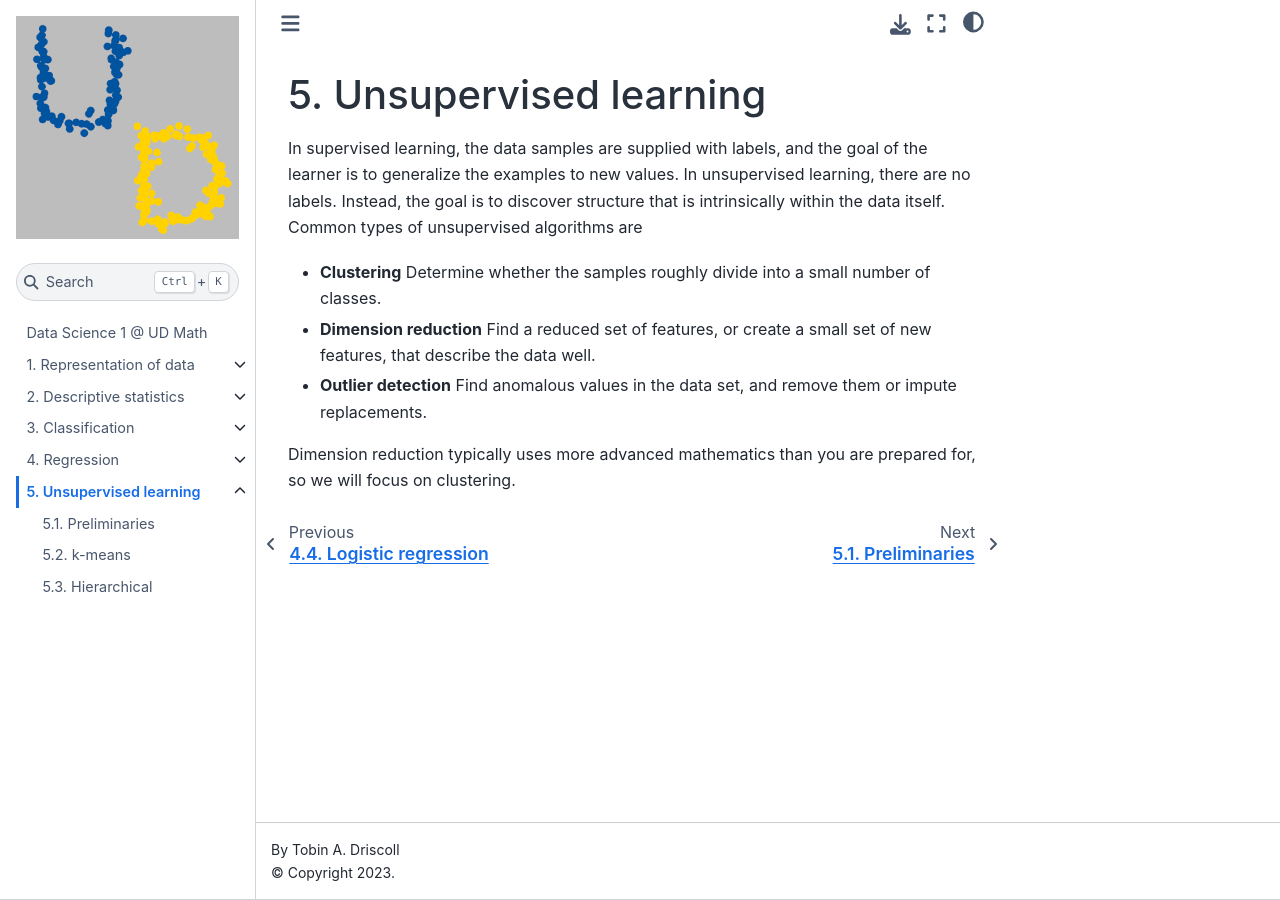
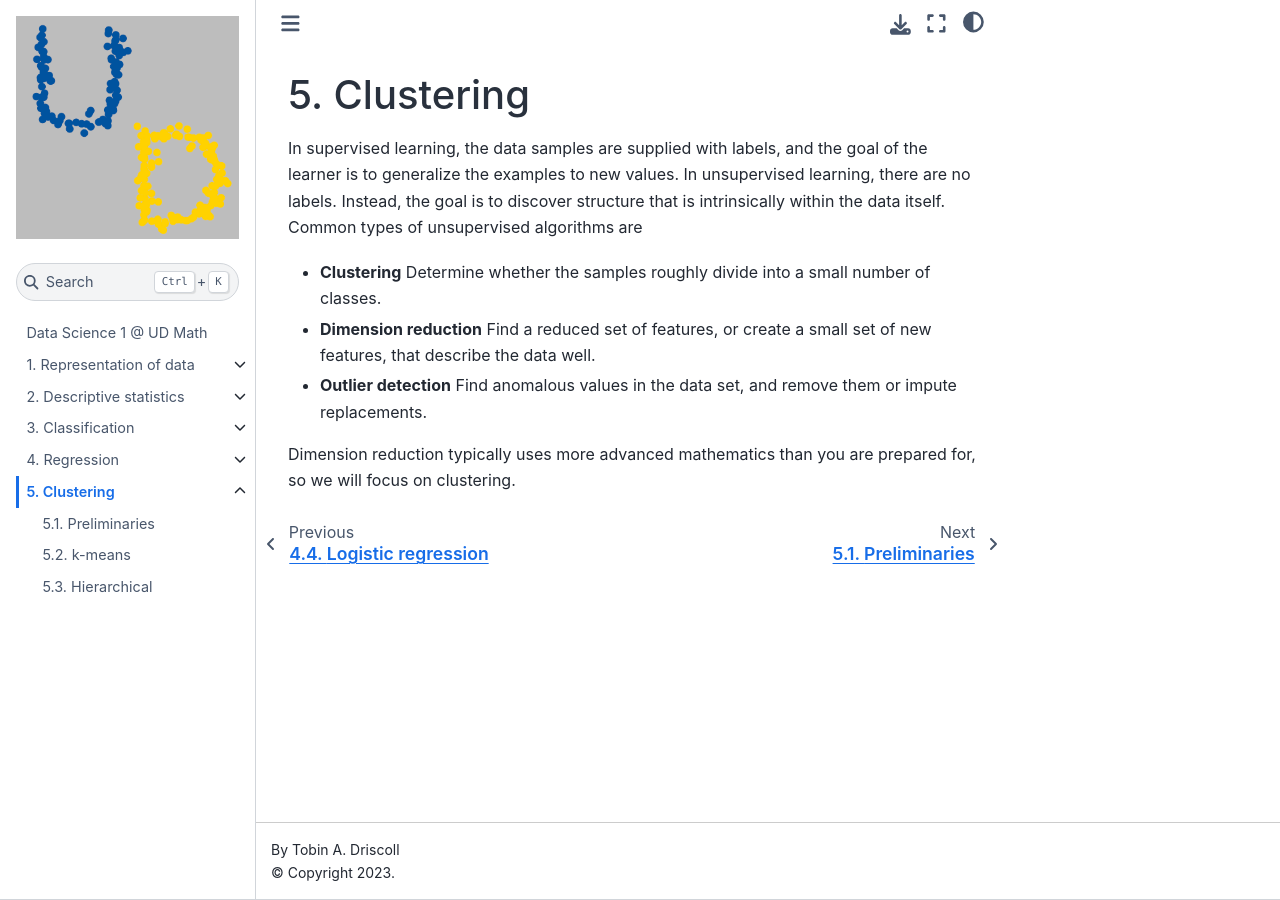
Before and after one commit to UD-Math-Data-Science-1/notes, a Jupyter Book: the page built from unsupervised/overview.md, in a window 1280 px wide. Built offline with Jupyter Book 1.0.4 settings and Sphinx 7.4.7 and the Sphinx Book theme 1.1.4, drawn with Linux system fonts in a browser that asks for light colours.

Commit message:
Change unit name

```diff
--- a/unsupervised/overview.md
+++ b/unsupervised/overview.md
@@ -1,4 +1,4 @@
-# Unsupervised learning
+# Clustering
 
 In supervised learning, the data samples are supplied with labels, and the goal of the learner is to generalize the examples to new values. In unsupervised learning, there are no labels. Instead, the goal is to discover structure that is intrinsically within the data itself. Common types of unsupervised algorithms are
 
```
